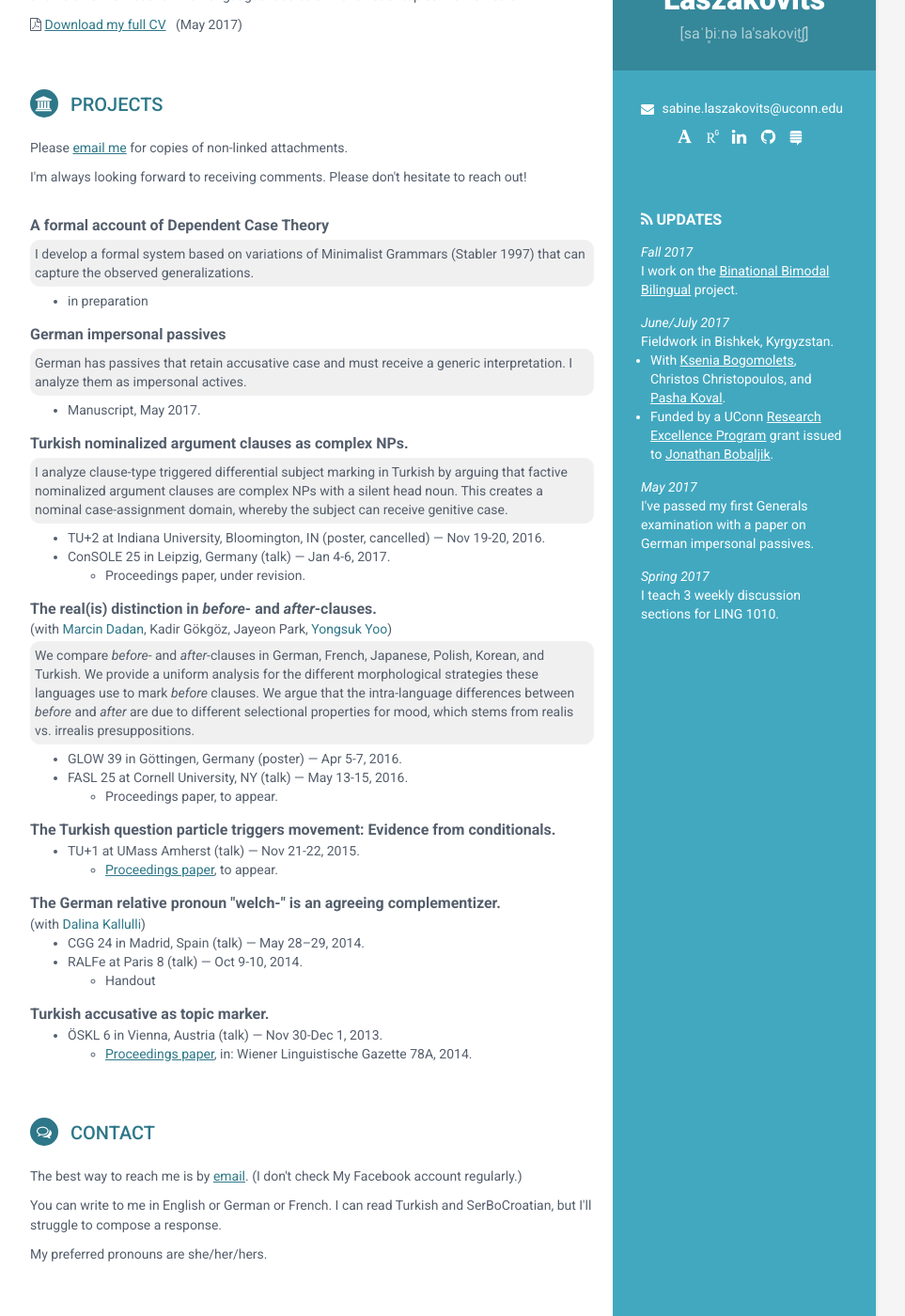
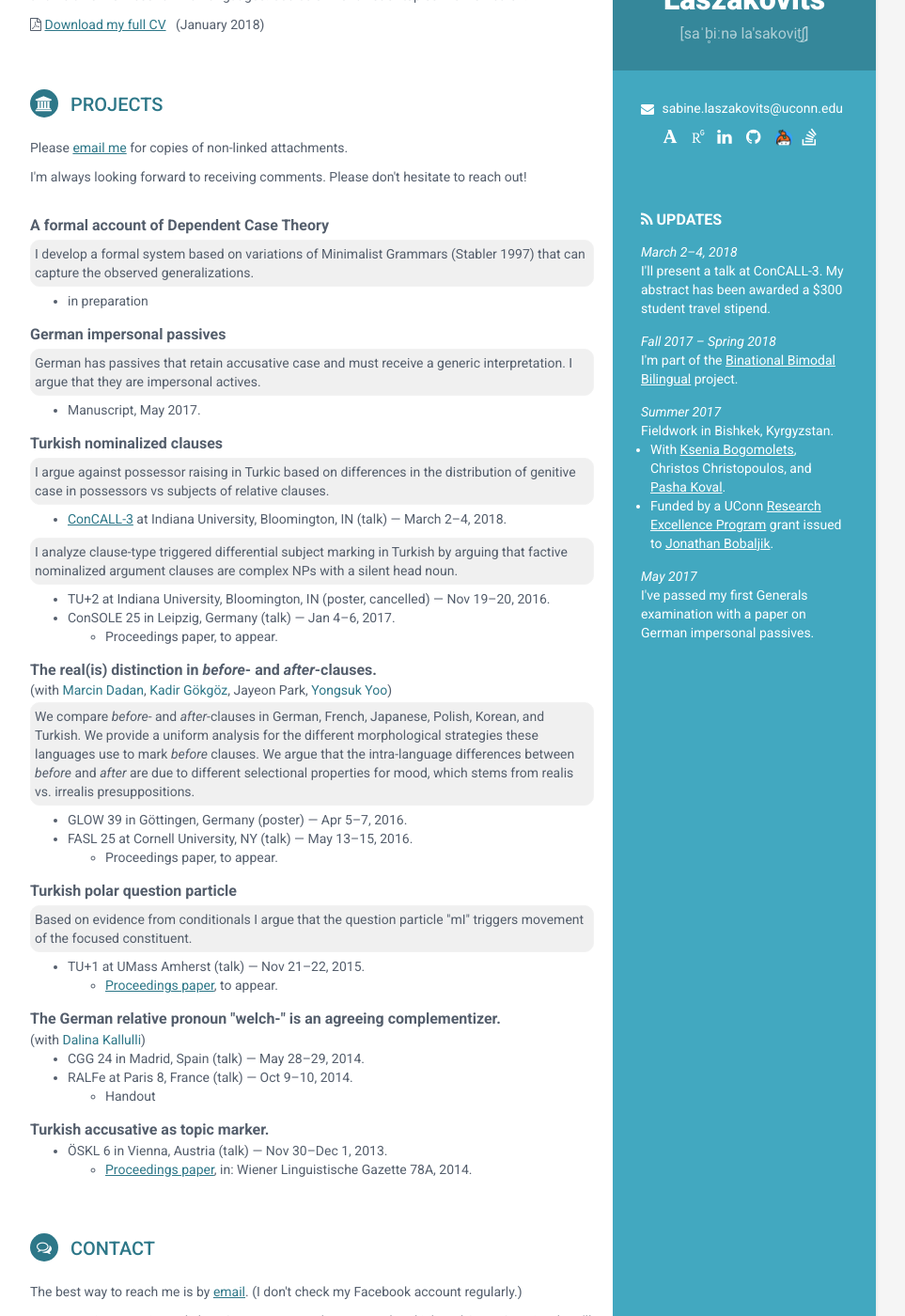
Before and after one commit to laszabine/laszabine.github.io, a Jekyll site: the page built from index.html, in a window 1280 px wide and 1400 px high, scrolled down 228 px. Shown: the whole window at 94% size, without its empty margins (188-1151 px from the left). Built offline with Jekyll 4.4.1, drawn with Linux system fonts in a browser that asks for light colours.

Commit message:
update cv; add keybase

```diff
--- a/_config.yml
+++ b/_config.yml
@@ -24,14 +24,17 @@ website: sabine.laszakovits.net #do not add http://
 academia-uconn: SabineLaszakovits
 facebook: sabine.laszakovits
 github: laszabine
+keybase: laszabine
 linkedin: sabine-laszakovits-a2b5696b
 researchgate: Sabine_Laszakovits
 stackexchange-linguistics: 1725/laszabine
+stackoverflow: 2032421/laszabine
 #twitter: '@webjeda'
 
 dalinakallulli: http://homepage.univie.ac.at/dalina.kallulli/
 dianelm: https://lillomartin.linguistics.uconn.edu/
 jdb: http://bobaljik.uconn.edu/
+kadirgokgoz: https://linguistics.boun.edu.tr/kadir-gokgoz
 kseniabogomolets: http://kseniabogomolets.wixsite.com/mysite
 marcindadan: https://marcindadan.com/
 pashakoval: http://www.pkoval.org/
--- a/_includes/contact-container.html
+++ b/_includes/contact-container.html
@@ -61,10 +61,28 @@
     </li>
     {% endif %}
 
+    {% if site.keybase %}
+    <li class="github">
+      <a href="https://keybase.io/{{site.keybase}}" target="_blank">
+        <img src="assets/images/keybase-310x310.png" height="18" />
+      </a>
+    </li>
+    {% endif %}
+
+    <!--
     {% if site.stackexchange-linguistics %}
     <li class="github">
       <a href="https://linguistics.stackexchange.com/users/{{site.stackexchange-linguistics}}" target="_blank">
         <i class="fa fa-stack-exchange"></i>
+      </a>
+    </li>
+    {% endif %}
+    //-->
+
+    {% if site.stackoverflow %}
+    <li class="github">
+      <a href="https://stackoverflow.com/users/{{site.stackoverflow}}" target="_blank">
+        <i class="fa fa-stack-overflow"></i>
       </a>
     </li>
     {% endif %}
--- a/_includes/contact.html
+++ b/_includes/contact.html
@@ -5,7 +5,7 @@
   </h2>
   <div class="summary">
     <p>The best way to reach me is by <a href="mailto: {{site.email}}">email</a>.
-      (I don't check My Facebook account regularly.)
+      (I don't check my Facebook account regularly.)
     </p>
     <p>You can write to me in English or German or French.
       I can read Turkish and SerBoCroatian, but I'll struggle to compose a response.
--- a/_includes/news-container.html
+++ b/_includes/news-container.html
@@ -5,14 +5,22 @@
   </h2>
 
   <div class="item">
-    <div class="when">Fall 2017</div>
+    <div class="when">March 2&ndash;4, 2018</div>
     <div class="details">
-      I work on the <a href="http://bibibi.uconn.edu/">Binational Bimodal Bilingual</a> project.
+      I'll present a talk at ConCALL-3.
+      My abstract has been awarded a $300 student travel stipend.
     </div>
   </div>
 
   <div class="item">
-    <div class="when">June/July 2017</div>
+    <div class="when">Fall 2017 &ndash; Spring 2018</div>
+    <div class="details">
+      I'm part of the <a href="http://bibibi.uconn.edu/">Binational Bimodal Bilingual</a> project.
+    </div>
+  </div>
+
+  <div class="item">
+    <div class="when">Summer 2017</div>
     <div class="details">
       Fieldwork in Bishkek, Kyrgyzstan.
       <ul>
@@ -34,11 +42,4 @@
     </div>
   </div>
 
-  <div class="item">
-    <div class="when">Spring 2017</div>
-    <div class="details">
-      I teach 3 weekly discussion sections for LING 1010.
-    </div>
-  </div>
-
   </div><!--//education-container-->
--- a/_includes/profile.html
+++ b/_includes/profile.html
@@ -15,7 +15,7 @@
     </p>
     <p>
       <i class="fa fa-file-pdf-o"></i>
-      <a href="downloads/laszakovits-cv.pdf">Download my full CV</a> &nbsp; (May 2017)
+      <a href="downloads/laszakovits-cv.pdf">Download my full CV</a> &nbsp; (January 2018)
     </p>
   </div><!--//summary-->
 </section><!--//section-->
--- a/_includes/projects.html
+++ b/_includes/projects.html
@@ -31,7 +31,7 @@
         </span>
         <div class="abstract">
           German has passives that retain accusative case and must receive a generic interpretation.
-          I analyze them as impersonal actives.
+          I argue that they are impersonal actives.
         </div>
         <ul>
           <li>Manuscript, May 2017.</li>
@@ -40,18 +40,22 @@
 
     <div class="item">
       <span class="title">
-        Turkish nominalized argument clauses as complex NPs.
+        Turkish nominalized clauses
       </span>
       <div class="abstract">
-        I analyze clause-type triggered differential subject marking in Turkish by arguing that
-        factive nominalized argument clauses are complex NPs with a silent head noun.
-        This creates a nominal case-assignment domain, whereby the subject can receive genitive case.
+        I argue against possessor raising in Turkic based on differences in the distribution of genitive case in possessors vs subjects of relative clauses.
       </div>
       <ul>
-        <li>TU+2 at Indiana University, Bloomington, IN (poster, cancelled) &mdash; Nov 19-20, 2016.</li>
-        <li>ConSOLE 25 in Leipzig, Germany (talk) &mdash; Jan 4-6, 2017.
+        <li><a href="http://www.iub.edu/~concall/" target="_blank">ConCALL-3</a> at Indiana University, Bloomington, IN (talk) &mdash; March 2&ndash;4, 2018.</li>
+      </ul>
+      <div class="abstract">
+        I analyze clause-type triggered differential subject marking in Turkish by arguing that factive nominalized argument clauses are complex NPs with a silent head noun.
+      </div>
+      <ul>
+        <li>TU+2 at Indiana University, Bloomington, IN (poster, cancelled) &mdash; Nov 19&ndash;20, 2016.</li>
+        <li>ConSOLE 25 in Leipzig, Germany (talk) &mdash; Jan 4&ndash;6, 2017.
           <ul>
-            <li>Proceedings paper, under revision.</li>
+            <li>Proceedings paper, to appear.</li>
           </ul>
         </li>
       </ul>
@@ -64,7 +68,7 @@
       <div class="coauthors">
         (with
           <a href="{{site.marcindadan}}" target="_blank">Marcin Dadan</a>,
-          Kadir G&ouml;kg&ouml;z,
+          <a href="{{site.kadirgokgoz}}" target="_blank">Kadir G&ouml;kg&ouml;z</a>,
           Jayeon Park,
           <a href="{{site.yongsukyoo}}" target="_blank">Yongsuk Yoo</a>)
       </div>
@@ -75,8 +79,8 @@
         which stems from realis vs. irrealis presuppositions.
       </div>
       <ul>
-        <li>GLOW 39 in G&ouml;ttingen, Germany (poster) &mdash; Apr 5-7, 2016.</li>
-        <li>FASL 25 at Cornell University, NY (talk) &mdash; May 13-15, 2016.
+        <li>GLOW 39 in G&ouml;ttingen, Germany (poster) &mdash; Apr 5&ndash;7, 2016.</li>
+        <li>FASL 25 at Cornell University, NY (talk) &mdash; May 13&ndash;15, 2016.
           <ul>
             <li>Proceedings paper, to appear.</li>
           </ul>
@@ -86,10 +90,13 @@
 
     <div class="item">
       <span class="title">
-        The Turkish question particle triggers movement: Evidence from conditionals.
+        Turkish polar question particle
       </span>
+      <div class="abstract">
+        Based on evidence from conditionals I argue that the question particle &quot;mI&quot; triggers movement of the focused constituent.
+      </div>
       <ul>
-        <li>TU+1 at UMass Amherst (talk) &mdash; Nov 21-22, 2015.
+        <li>TU+1 at UMass Amherst (talk) &mdash; Nov 21&ndash;22, 2015.
           <ul>
             <li>
               <a href="downloads/laszakovits-2015-tu1.pdf" target="_blank">Proceedings paper</a>,
@@ -108,8 +115,8 @@
            (with <a href="{{site.dalinakallulli}}" target="_blank">Dalina Kallulli</a>)
         </div>
         <ul>
-          <li>CGG 24 in Madrid, Spain (talk) &mdash; May 28–29, 2014.</li>
-          <li>RALFe at Paris 8 (talk) &mdash; Oct 9-10, 2014.
+          <li>CGG 24 in Madrid, Spain (talk) &mdash; May 28&ndash;29, 2014.</li>
+          <li>RALFe at Paris 8, France (talk) &mdash; Oct 9&ndash;10, 2014.
             <ul>
               <li>Handout</li>
             </ul>
@@ -122,7 +129,7 @@
           Turkish accusative as topic marker.
         </span>
         <ul>
-          <li>&Ouml;SKL 6 in Vienna, Austria (talk) &mdash; Nov 30-Dec 1, 2013.
+          <li>&Ouml;SKL 6 in Vienna, Austria (talk) &mdash; Nov 30&ndash;Dec 1, 2013.
             <ul>
               <li>
                 <a href="https://www.univie.ac.at/linguistics/publications/wlg/78A2014/Laszakovits.pdf" target="_blank">Proceedings paper</a>,
```
Also changed, not shown: keybase.txt (added, +55 -0 lines), assets/images/keybase-310x310.png (added), 1 other file.
